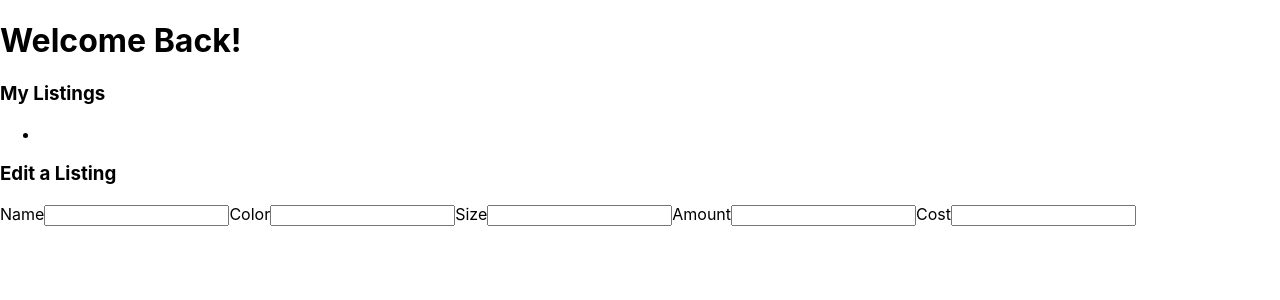
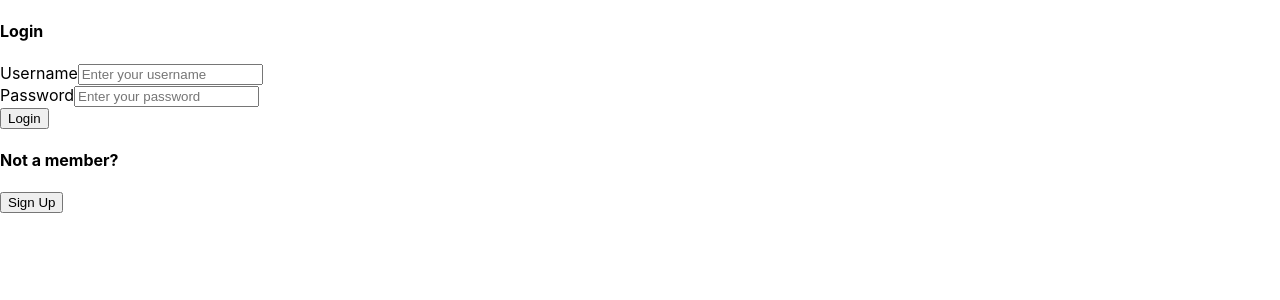
Before and after one commit to jade-lt/Event-Hub, a React (Create React App) app in the folder client/: page / in a window 1280 px wide. Shown: the top 300 px of the page. Built offline with nearby package versions, Linux system fonts and the light colour scheme.

Commit message:
fixed issue with user login not rendering

```diff
--- a/client/public/index.html
+++ b/client/public/index.html
@@ -24,7 +24,7 @@
       work correctly both with client-side routing and a non-root public URL.
       Learn how to configure a non-root public URL by running `npm run build`.
     -->
-    <title>React App</title>
+    <title>Event Marketplace</title>
   </head>
   <body>
     <noscript>You need to enable JavaScript to run this app.</noscript>
--- a/client/src/App.js
+++ b/client/src/App.js
@@ -1,7 +1,10 @@
-import { DashboardContainer } from "./components/DashboardContainer";
+import { MarketplaceContainer } from "./components/MarketplaceContainer";
+
 
 const App = () => {
-  return <DashboardContainer />;
+  return (
+  <MarketplaceContainer />
+  )
 };
 
 export default App
--- a/client/src/components/MarketplaceContainer.js
+++ b/client/src/components/MarketplaceContainer.js
@@ -1,5 +1,13 @@
 import React from "react";
+import { UserLogin } from "./UserLogin";
 
-const MarketplaceContainer = () => {};
+const MarketplaceContainer = () => {
+    return (
+        <div>
+            <UserLogin />
+        </div>
+
+    )
+};
 
 export { MarketplaceContainer };
--- /dev/null
+++ b/client/src/components/UserLogin.js
@@ -0,0 +1,44 @@
+import React from "react";
+
+const UserLogin = () => {
+  return (
+    <div class="container">
+      <div class="row">
+        <div id="user-login" class="col-sm">
+          <form>
+            <h4 class="section-heading">Login</h4>
+            <div class="form-group">
+              <label for="username">Username</label>
+              <input
+                type="text"
+                class="form-control"
+                placeholder="Enter your username"
+                name="username"
+              ></input>
+            </div>
+            <div class="form-group">
+              <label for="password">Password</label>
+              <input
+                type="password"
+                class="form-control"
+                placeholder="Enter your password"
+                name="password"
+              ></input>
+            </div>
+            <button type="submit" class="btn btn-outline-info">
+              Login
+            </button>
+          </form>
+        </div>
+        <div id="register-now" class="col-sm">
+          <h4 class="section-heading">Not a member?</h4>
+          <button id="user-registration" class="btn btn-outline-info">
+            Sign Up
+          </button>
+        </div>
+      </div>
+    </div>
+  );
+};
+
+export { UserLogin };
```
